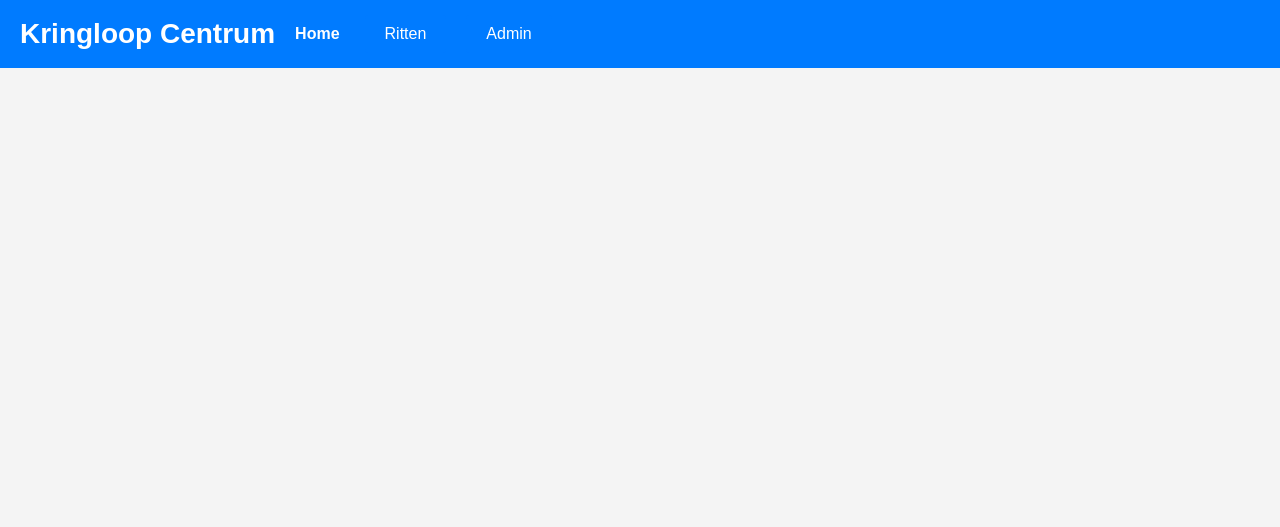
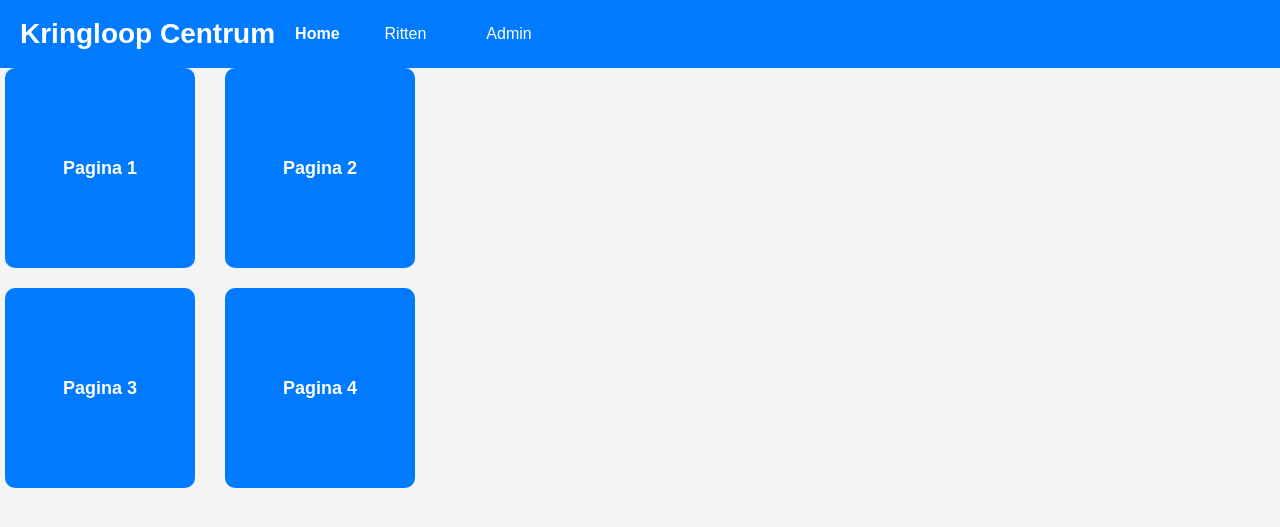
Before and after one commit to StijnVerbakel/examen, a PHP site: page /home.php in a window 1280 px wide. Shown: the top 527 px of the page. Run offline with PHP 8.4, Linux system fonts and the light colour scheme.

Commit message:
Update home.php
body home

```diff
--- a/home.php
+++ b/home.php
@@ -97,6 +97,24 @@ session_start();
             display: block;
         }
 
+        .grid-item {
+    display: flex;
+    justify-content: center;
+    align-items: center;
+    background-color: #007BFF;
+    color: white;
+    text-decoration: none;
+    font-size: 18px;
+    font-weight: bold;
+    border-radius: 10px;
+    transition: background-color 0.3s, transform 0.2s;
+}
+
+        .grid-item:hover {
+    background-color: #0056b3;
+    transform: scale(1.05);
+}
+
     </style>
 
 </head>
@@ -124,17 +142,14 @@ session_start();
             </div>
          </div>
     </header>
-    <div class="1">
-
-    </div>
-    <div class="2">
-
-    </div>
-    <div class="3">
-
-    </div>
-    <div class="4">
-
+    <div class="grid-container" style="display: grid;
+    grid-template-columns: repeat(2, 200px);
+    grid-template-rows: repeat(2, 200px);
+    gap: 20px;">
+        <a href="pagina1.html" class="grid-item">Pagina 1</a>
+        <a href="pagina2.html" class="grid-item">Pagina 2</a>
+        <a href="pagina3.html" class="grid-item">Pagina 3</a>
+        <a href="pagina4.html" class="grid-item">Pagina 4</a>
     </div>
 </body>
 </html>
```
